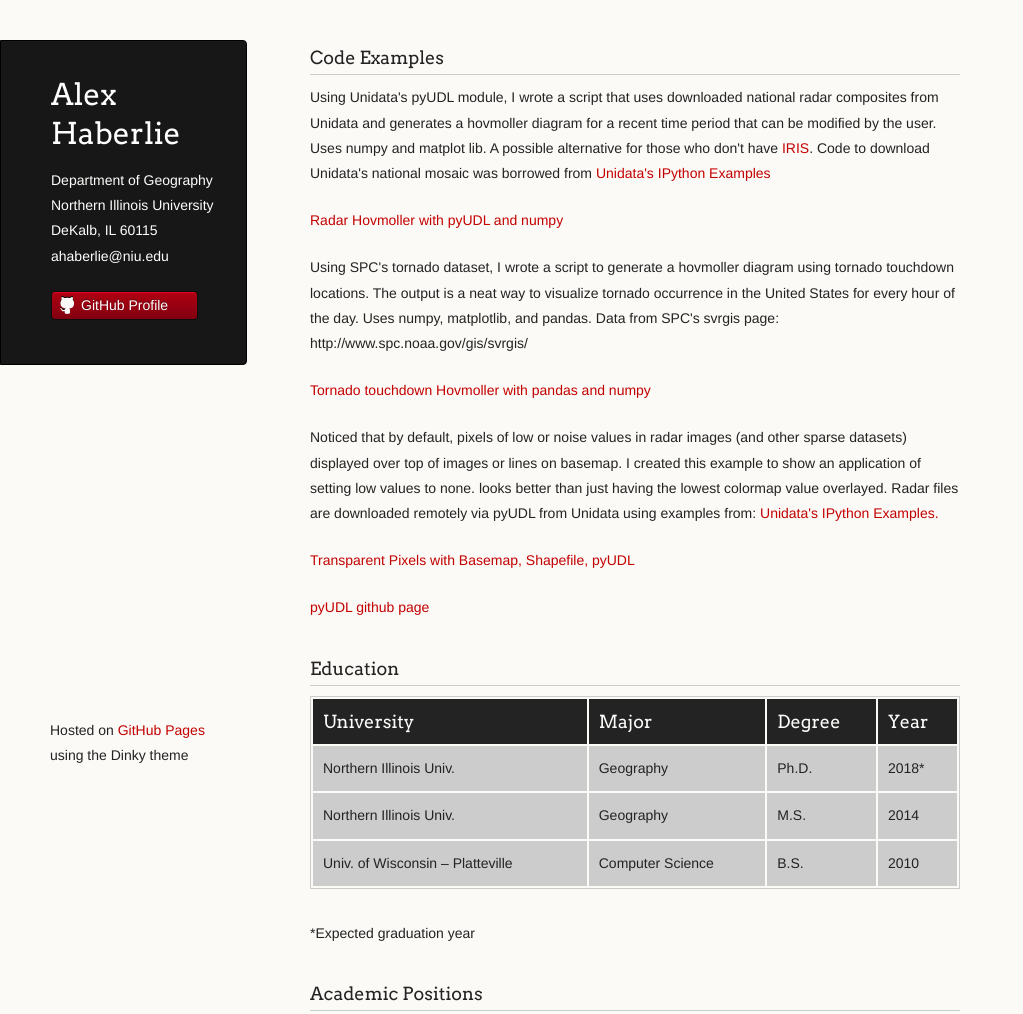
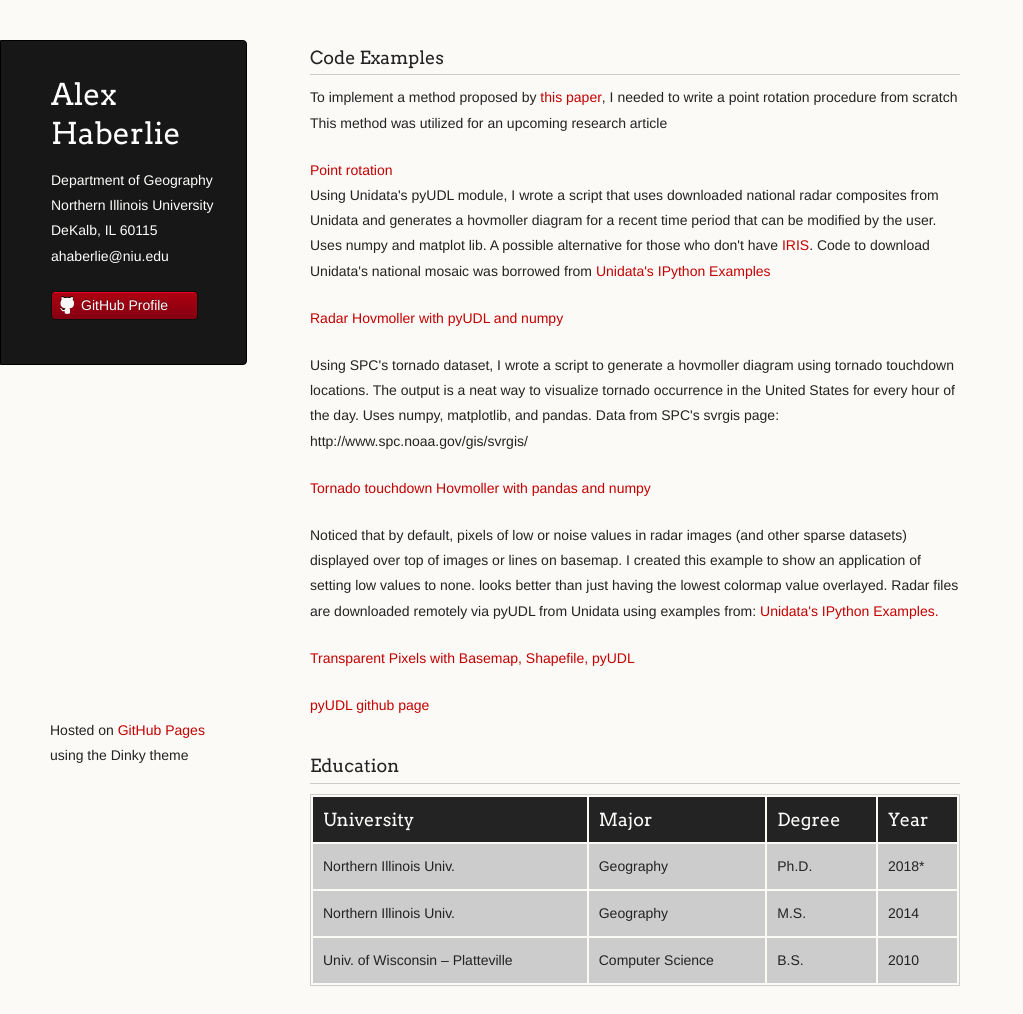
Before and after one commit to ahaberlie/ahaberlie.github.io_old, a plain HTML site: page index.html in a window 1280 px wide. Shown: the top 1014 px of the page, without its empty margins (0-1023 px from the left). Drawn offline with Linux system fonts and the light colour scheme.

Commit message:
added rotation example

```diff
--- a/index.html
+++ b/index.html
@@ -43,6 +43,12 @@
 
 <h3>
 <a id="Code Examples" class="anchor" href="#code-examples" aria-hidden="true"><span class="octicon octicon-link"></span></a>Code Examples</h3>
+
+<p>To implement a method proposed by <a href=http://www.nature.com/nature/journal/v453/n7196/full/nature06958.html>this paper</a>, I needed to write a point rotation procedure from scratch
+   This method was utilized for an upcoming research article</p>
+
+<a href=http://nbviewer.ipython.org/github/ahaberlie/twitter/blob/master/rotate_points.ipynb>Point rotation</a>
+
 
 <p>Using Unidata's pyUDL module, I wrote a script that uses downloaded national radar composites from Unidata and generates a hovmoller diagram for a recent time period
    that can be modified by the user. Uses numpy and matplot lib.  A possible alternative for those who don't have <a href="http://scitools.org.uk/iris/docs/v1.2/examples/graphics/hovmoller.html">IRIS</a>.
```
